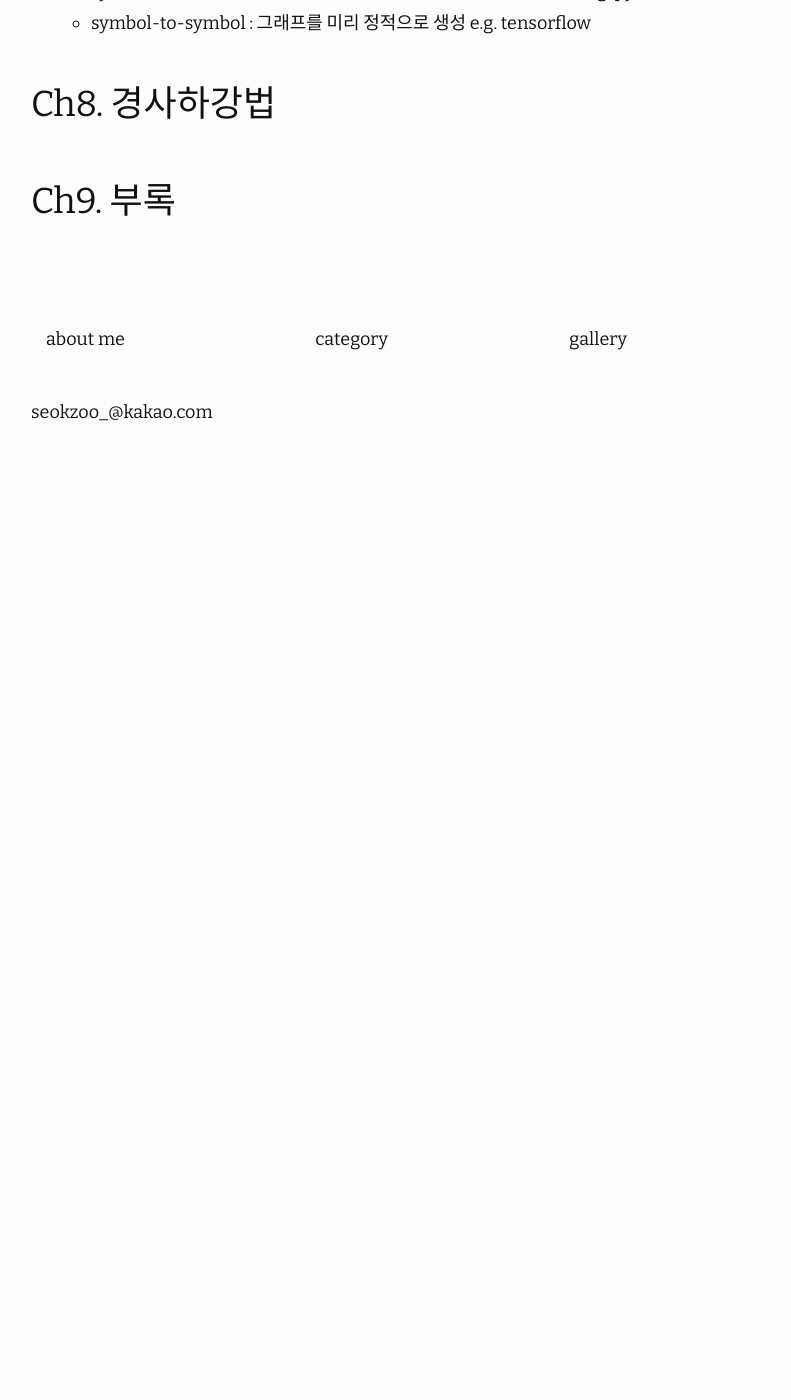
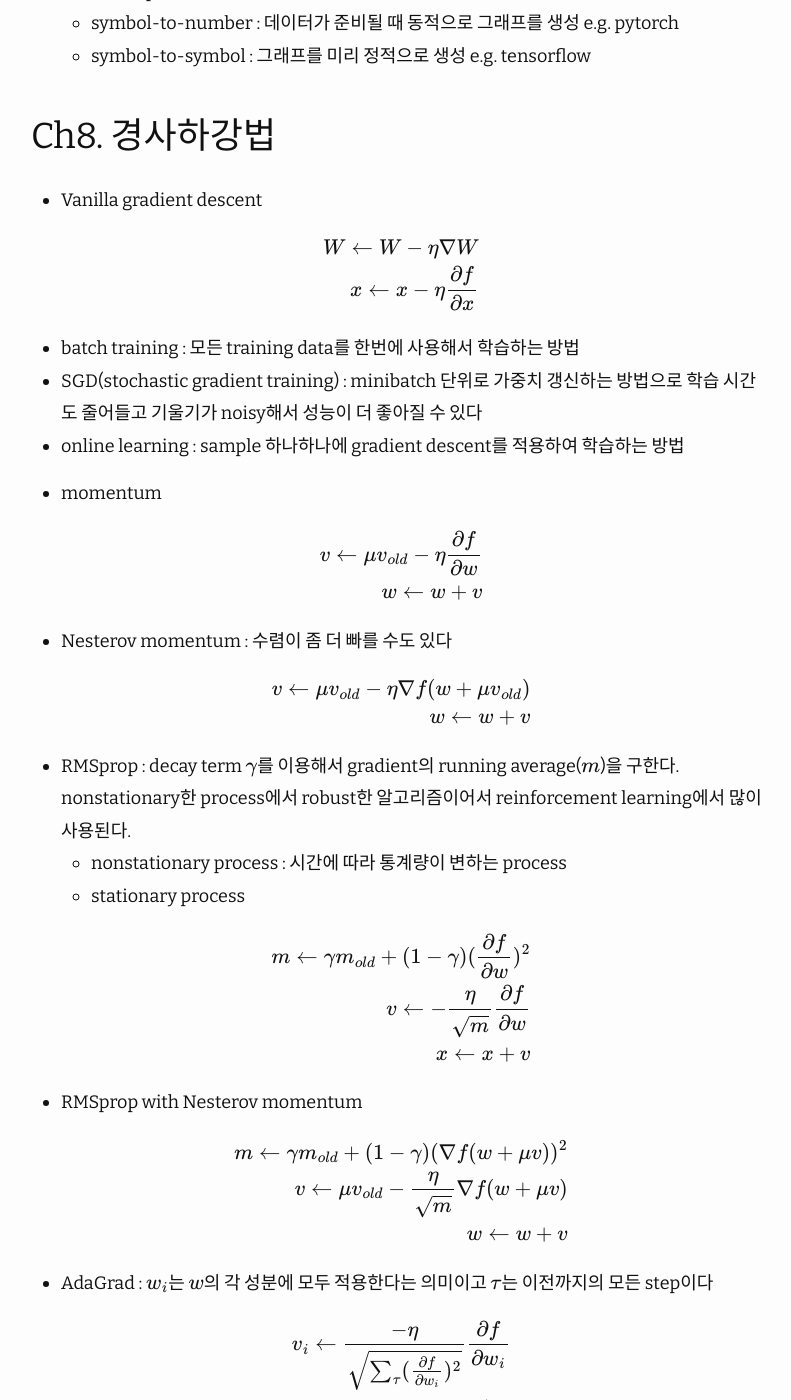
Before and after one commit to seokzoo/seokzoo.github.io, a Jekyll site: the page built from _posts/2024-01-17-독서정리-딥러닝을-위한-수학.md, in a window 1280 px wide and 1400 px high, scrolled down 17436 px. Shown: the whole window, without its empty margins (239-1030 px from the left). Built offline with Jekyll 4.4.1, drawn with Linux system fonts in a browser that asks for light colours; nearby versions of some CDN libraries; formulas are drawn with MathJax 3; before the commit the page ends 17899 px from its top, so only the background shows below that; some of the changed text lies outside the part shown.

Commit message:
update post

```diff
--- a/_posts/2024-01-17-독서정리-딥러닝을-위한-수학.md
+++ b/_posts/2024-01-17-독서정리-딥러닝을-위한-수학.md
@@ -97,6 +97,7 @@ $$ P(X_n,X_{n-1},\dots,X_1)=\prod_{i=1}^nP(X_i|\bigcap^{i-1}_{j=1} X_j)$$
 	- Continuous distribution : 특정한 하나의 값이 선택될 확률이 0
 		- Uniform distribution
 		- Normal distribution(bell curve, gaussian curve)
+		- Bimodal distribution : 쌍봉낙타처럼 peak가 2개인 분포
 		- Beta distribution
 		- Gamma distribution
 
@@ -513,11 +514,43 @@ $$\frac{\partial L}{\partial w}=\frac{\partial L}{\partial y}\frac{\partial y}{\
 
 $$\begin{align} \frac{\partial}{\partial x}(Wx+b)=W^{\top}\\\frac{\partial }{\partial W}(Wx+b)=x^{\top}\\\frac{\partial }{\partial b}(Wx+b)=1 \end{align}$$
 
-- computation graph : 데이터 의존 관계와 필요한 연산자를 포함하여 forward pass랑 backward pass의 데이터 흐름을 나타낸 그래프
+- computational graph : 데이터 의존 관계와 필요한 연산자를 포함하여 forward pass랑 backward pass의 데이터 흐름을 나타낸 그래프
 	- symbol-to-number : 데이터가 준비될 때 동적으로 그래프를 생성 e.g. pytorch
 	- symbol-to-symbol : 그래프를 미리 정적으로 생성 e.g. tensorflow
 
 ## Ch8. 경사하강법
+- Vanilla gradient descent
 
+$$\begin{align}W\leftarrow W-\eta \nabla W\\x\leftarrow x-\eta\frac{\partial f}{\partial x} \end{align}$$
+
+- batch training : 모든 training data를 한번에 사용해서 학습하는 방법
+- SGD(stochastic gradient training) : minibatch 단위로 가중치 갱신하는 방법으로 학습 시간도 줄어들고 기울기가 noisy해서 성능이 더 좋아질 수 있다
+- online learning : sample 하나하나에 gradient descent를 적용하여 학습하는 방법
+
+- momentum
+
+$$\begin{align}v\leftarrow\mu v_{old}-\eta \frac{\partial f}{\partial w}\\w\leftarrow w+v \end{align}$$
+
+- Nesterov momentum : 수렴이 좀 더 빠를 수도 있다
+
+$$\begin{align}v\leftarrow \mu v_{old}-\eta \nabla f(w+\mu v_{old})\\ w\leftarrow w+v\end{align}$$
+
+- RMSprop : decay term $\gamma$를 이용해서 gradient의 running average($m$)을 구한다. nonstationary한 process에서 robust한 알고리즘이어서 reinforcement learning에서 많이 사용된다.
+	- nonstationary process : 시간에 따라 통계량이 변하는 process
+	- stationary process
+
+$$\begin{align}m\leftarrow \gamma m_{old}+(1-\gamma)(\frac{\partial f}{\partial w})^2\\ v \leftarrow - \frac{\eta}{\sqrt{m}} \frac{\partial f}{\partial w}\\ x\leftarrow x+v \end{align}$$
+
+- RMSprop with Nesterov momentum
+
+$$\begin{align}m\leftarrow \gamma m_{old}+(1-\gamma)(\nabla f(w+\mu v))^2\\ v \leftarrow \mu v_{old} -\frac{\eta}{\sqrt{m}} \nabla f(w+\mu v)\\ w\leftarrow w+v \end{align}$$
+
+- AdaGrad : $w_i$는 $w$의 각 성분에 모두 적용한다는 의미이고 $\tau$는 이전까지의 모든 step이다
+
+$$\begin{align} v_i\leftarrow \frac{-\eta}{\sqrt{\sum_{\tau} (\frac{\partial f}{\partial w_i})^2}}\frac{\partial f}{\partial w_i}\\ w\leftarrow w+v\end{align}$$
+
+- Adam : $m$은 first moment이고 $v$는 second moment이다. hat 붙은 항들은 bias correction terms으로 각 moment 값을 조정한다. $t$는 현재 timestep이다. $\epsilon$은 0으로 나누는 것을 막기 위해서 넣은 상수다.
+
+$$\begin{align}m\leftarrow \beta_1m+(1-\beta_1)\frac{\partial f}{\partial w}\\ v\leftarrow \beta_2v+(1-\beta_2)(\frac{\partial f}{\partial w})^2\\ \hat{m}\leftarrow \frac{m}{1-\beta_1^t}\\\hat{v}\leftarrow\frac{v}{1-\beta_2^t}\\ w\leftarrow w-\frac{\eta}{\sqrt{\hat{v}}+\epsilon}\hat{m} \end{align}$$
 
 ## Ch9. 부록
```
Also changed, not shown: 2 other files.
